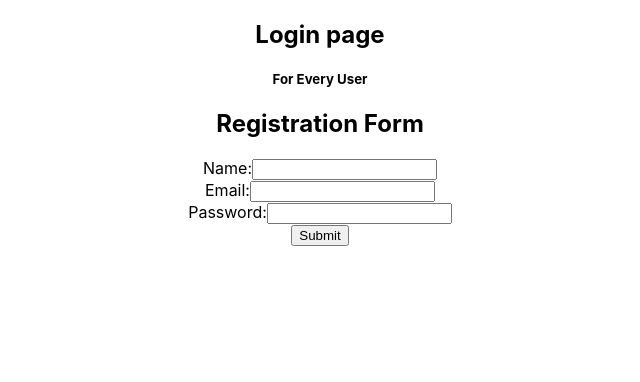
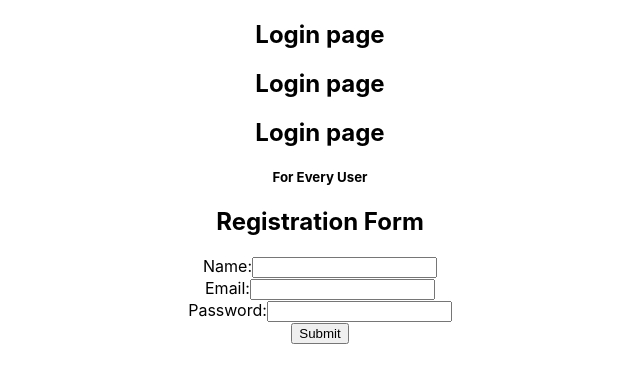
Before and after one commit to jeyagandhi/React, a React (Create React App) app: page / in a window 1280 px wide. Shown: the top 382 px of the page, without its empty margins (320-960 px from the left). Built offline with nearby package versions, Linux system fonts and the light colour scheme.

Commit message:
change in app2

```diff
--- a/src/App.js
+++ b/src/App.js
@@ -6,6 +6,8 @@ function App() {
   return (
     <div className="App">
       <h2>Login page</h2>
+      <h2>Login page</h2>
+      <h2>Login page</h2>
       <h5>For Every User</h5>
      <Form/>
     </div>
```
